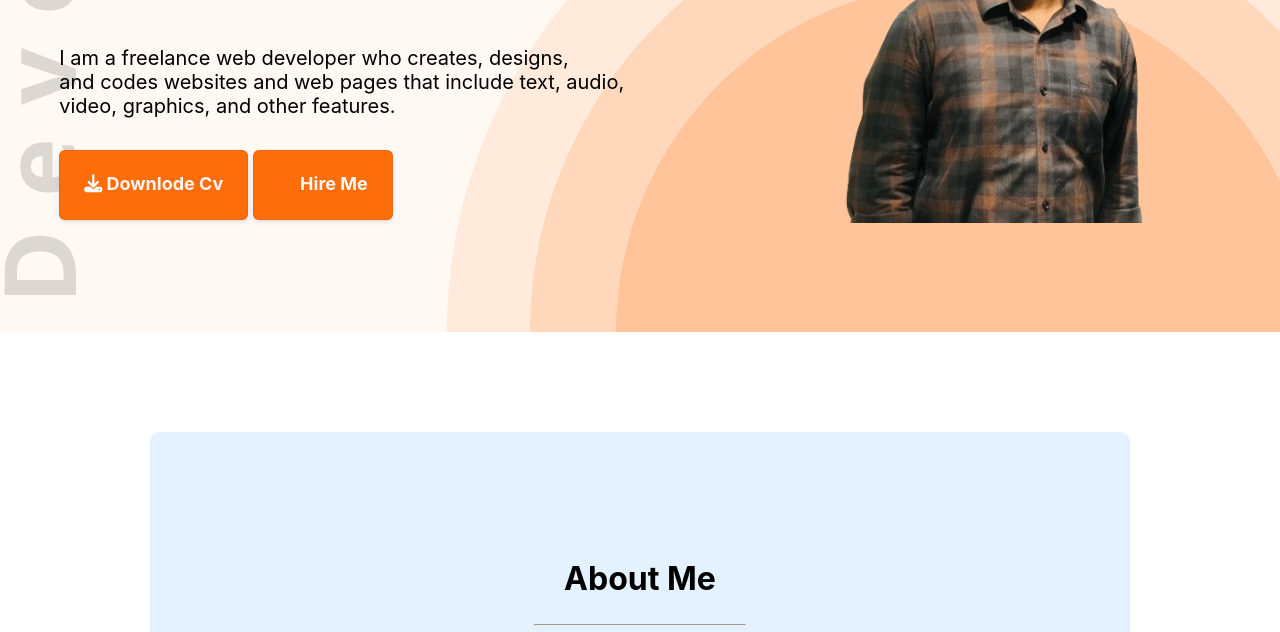
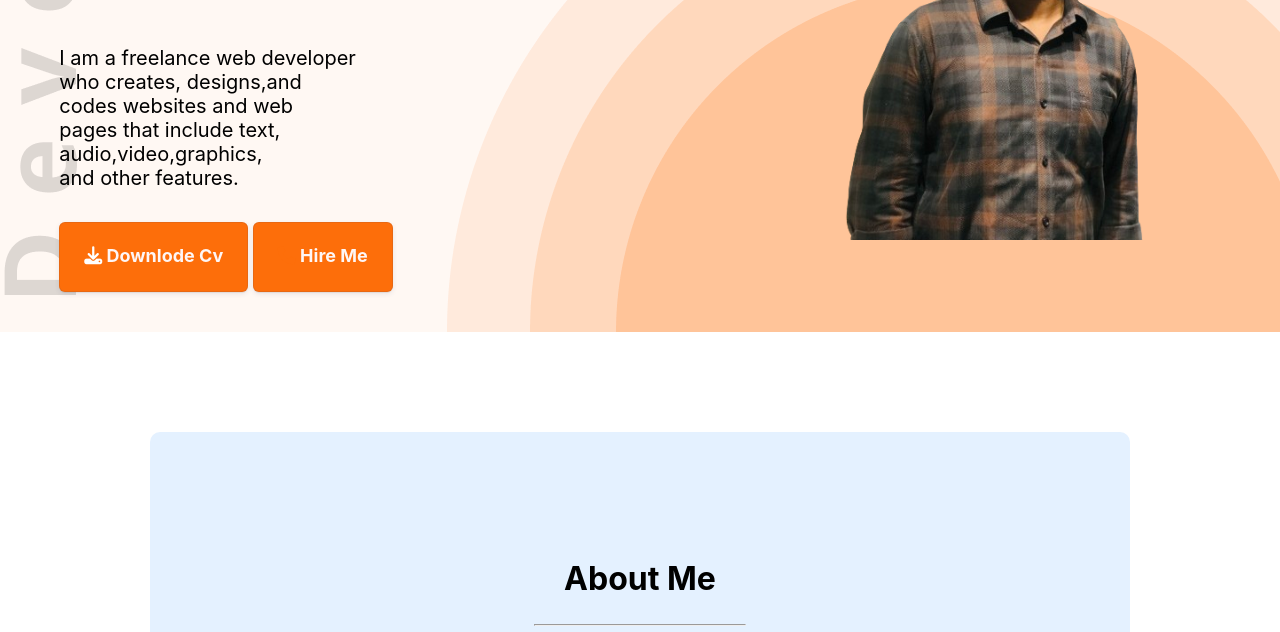
Before and after one commit to zunayedul/My-portfolio, a plain HTML site: page index.html in a window 1280 px wide. Shown: the part 468-1100 px from the top of the page. Drawn offline with Linux system fonts and the light colour scheme.

Commit message:
Update index.html

```diff
--- a/index.html
+++ b/index.html
@@ -49,7 +49,7 @@
                 <h2>Zunayedul Sohaib</h2>
             </div>
             <div class="bannar-intro">
-                <p>I am a freelance web developer who creates, designs, <br> and codes websites and web pages that include text, audio, <br> video, graphics, and other features.</p>
+                <p>I am a freelance web developer <br> who creates, designs,and <br> codes  websites and web <br> pages that include text, <br> audio,video,graphics, <br> and other features.</p>
             </div>
             <button class="button-9"><i class="fa-solid fa-download" style="color: #ffffff;"></i> Downlode Cv</button>
             <button class="button-9" id="btn-3"><i class="fa-solid fa-phone" style="color: #FD6E0A;"></i> Hire Me</button>
```
